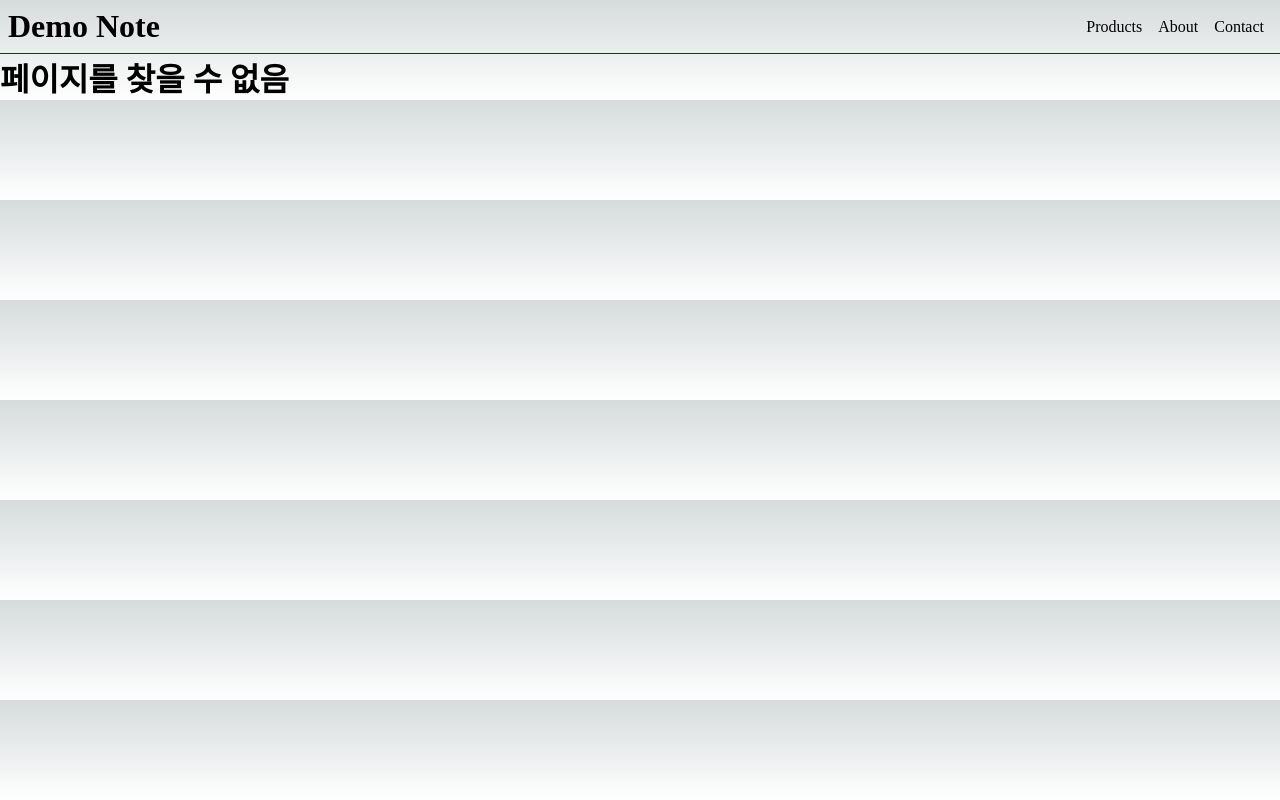
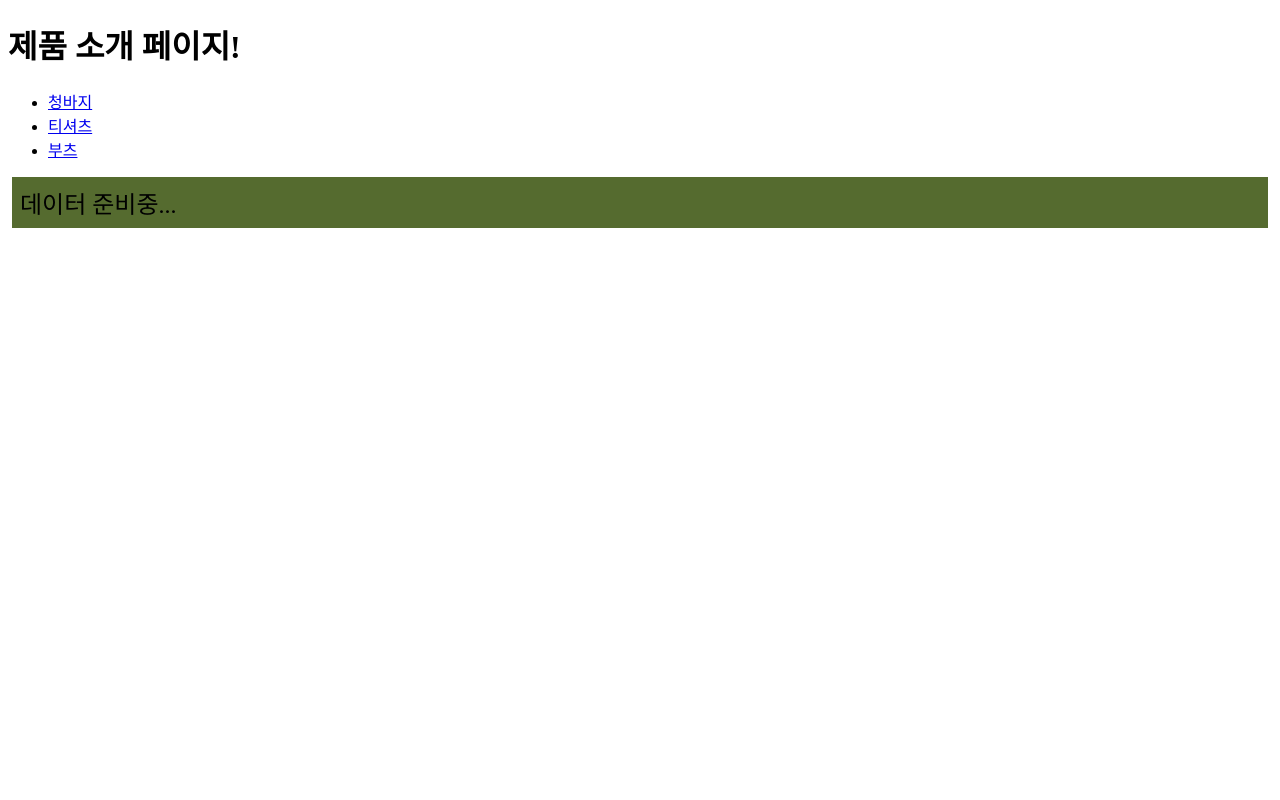
Before and after one commit to Miintoo/study-next-js, a Next.js app: page /ssg in a window 1280 px wide. Before the commit this address had no page. Built offline with nearby package versions, Linux system fonts and the light colour scheme; no server answers.

Commit message:
2023-03-28

```diff
--- /dev/null
+++ b/src/app/api/products/route.ts
@@ -0,0 +1,7 @@
+import { getProducts } from '@/service/products';
+import { NextResponse } from 'next/server';
+
+export async function GET(request: Request) {
+  const products = await getProducts();
+  return NextResponse.json({ products });
+}
--- a/src/app/layout.tsx
+++ b/src/app/layout.tsx
@@ -14,10 +14,6 @@ export const metadata: Metadata = {
 export default function RootLayout({ children }: { children: React.ReactNode }) {
   return (
     <html lang="en">
-      {/*
-        <head /> will contain the components returned by the nearest parent
-        head.tsx. Find out more at https://beta.nextjs.org/docs/api-reference/file-conventions/head
-      */}
       <head />
       <body>
         <header className={styles.header}>
--- a/src/app/products/[slug]/page.tsx
+++ b/src/app/products/[slug]/page.tsx
@@ -6,6 +6,8 @@ type Props = {
     slug: string;
   };
 };
+
+export const revalidate = 3;
 
 export function generateMetadata({ params }: Props) {
   return {
--- a/src/app/products/page.tsx
+++ b/src/app/products/page.tsx
@@ -1,9 +1,13 @@
 import React from 'react';
 import Link from 'next/link';
 import { getProducts } from '@/service/products';
+import MeowArticle from '@/components/MeowArticle';
+
+// export const revalidate = 3;
 
 export default async function ProductsPage() {
   const products = await getProducts();
+
   return (
     <>
       <h1>제품 소개 페이지</h1>
@@ -16,6 +20,7 @@ export default async function ProductsPage() {
           );
         })}
       </ul>
+      <MeowArticle />
     </>
   );
 }
--- /dev/null
+++ b/src/components/MeowArticle.module.css
@@ -0,0 +1,6 @@
+.article {
+  font-size: 1.5rem;
+  margin: 4px;
+  padding: 8px;
+  background-color: darkolivegreen;
+}
--- /dev/null
+++ b/src/components/MeowArticle.tsx
@@ -0,0 +1,14 @@
+'use client';
+import { useEffect, useState } from 'react';
+import styles from './MeowArticle.module.css';
+
+export default function MeowArticle() {
+  const [text, setText] = useState('데이터 준비중...');
+  useEffect(() => {
+    fetch('https://meowfacts.herokuapp.com')
+      .then((res) => res.json())
+      .then((data) => setText(data.data[0]));
+  }, []);
+
+  return <article className={styles.article}>{text}</article>;
+}
--- a/src/pages/404.tsx
+++ b/src/pages/404.tsx
@@ -1,3 +1,3 @@
 export default function NotFoundPage() {
-  return <h1>페이지를 찾을 수 없음!!!</h1>;
+  return <h1>페이지를 찾을 수 없음 😜</h1>;
 }
--- /dev/null
+++ b/src/pages/api/product/index.ts
@@ -0,0 +1,15 @@
+// Next.js API route support: https://nextjs.org/docs/api-routes/introduction
+import { getProducts, Product } from '@/service/products';
+import type { NextApiRequest, NextApiResponse } from 'next';
+
+type Data = {
+  name: string;
+};
+
+export default async function handler(req: NextApiRequest, res: NextApiResponse<Product[]>) {
+  if (req.method === 'GET') {
+    const products = await getProducts();
+    return res.status(200).json(products);
+  }
+  res.status(200);
+}
--- /dev/null
+++ b/src/pages/ssg.tsx
@@ -0,0 +1,31 @@
+import MeowArticle from '@/components/MeowArticle';
+import { getProducts, Product } from '@/service/products';
+import Link from 'next/link';
+
+type Props = {
+  products: Product[];
+};
+
+export default function SSGPage({ products }: Props) {
+  return (
+    <>
+      <h1>제품 소개 페이지!</h1>
+      <ul>
+        {products.map(({ id, name }, index) => (
+          <li key={index}>
+            <Link href={`/products/${id}`}>{name}</Link>
+          </li>
+        ))}
+      </ul>
+      <MeowArticle />
+    </>
+  );
+}
+
+export async function getStaticProps() {
+  const products = await getProducts();
+  return {
+    props: { products },
+    revalidate: 10
+  };
+}
```
Also changed, not shown: src/pages/ssr.tsx (added, +30 -0 lines), src/pages/api/products.ts (added).
